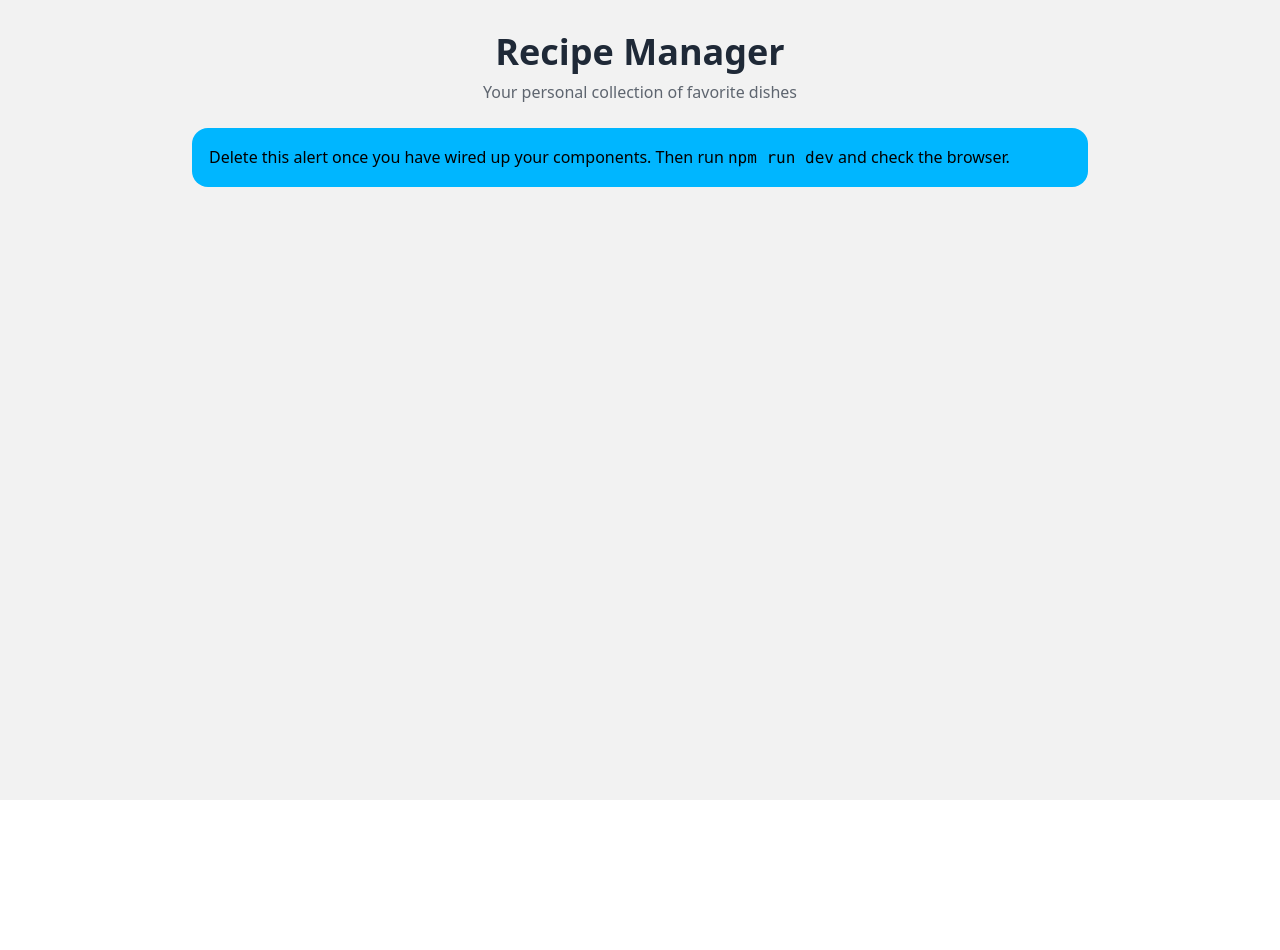
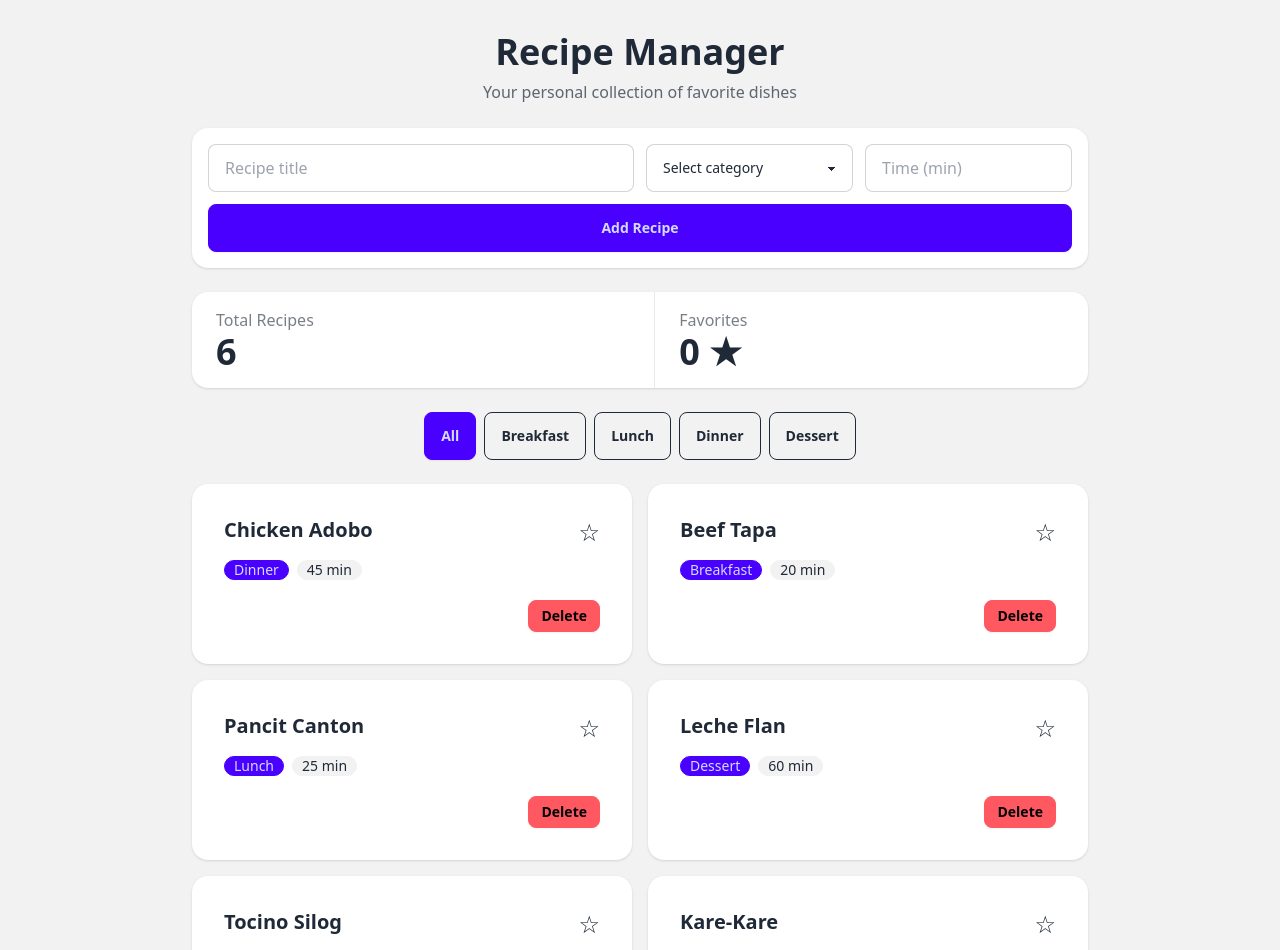
Before and after one commit to MarkAngeloDizon/recipe-manager, a React (Vite) app: page / in a window 1280 px wide. Shown: the top 950 px of the page. Before the commit the page ends 800 px from the top, so only its background shows below. Built offline with nearby package versions, Linux system fonts and the light colour scheme.

Commit message:
Two-stat display: total count and favorite count.

```diff
--- a/src/App.jsx
+++ b/src/App.jsx
@@ -1,9 +1,9 @@
-import { useState } from "react";
+import { useState, useEffect } from "react";
 // TODO: import your components once you build them
-// import RecipeForm from "./components/RecipeForm";
-// import CategoryFilter from "./components/CategoryFilter";
-// import RecipeList from "./components/RecipeList";
-// import SummaryBar from "./components/SummaryBar";
+import RecipeForm from "./components/RecipeForm";
+import CategoryFilter from "./components/CategoryFilter";
+import RecipeList from "./components/RecipeList";
+import SummaryBar from "./components/SummaryBar";
 
 const STARTER_RECIPES = [
   { id: 1, title: "Chicken Adobo", category: "Dinner", time: 45, favorite: false },
@@ -17,29 +17,64 @@
 export default function App() {
   // TODO 1: create the `recipes` state using STARTER_RECIPES as the initial value.
   //         Later, wrap it in the lazy initializer that reads from localStorage.
-  const [recipes, setRecipes] = useState(STARTER_RECIPES);
+  const [recipes, setRecipes] = useState(() => {
+    const savedRecipes = localStorage.getItem("recipes");
+    return savedRecipes ? JSON.parse(savedRecipes) : STARTER_RECIPES;
+  });
 
   // TODO 2: create the `filter` state, starting as "All".
   //         Later, wrap it in the lazy initializer that reads from localStorage.
+  const [filter, setFilter] = useState(() => {
+    const savedFilter = localStorage.getItem("filter");
+    return savedFilter || "All";
+  });
 
   // TODO 3: add useEffect to persist `recipes` to localStorage whenever it changes.
+  useEffect(() => {
+    localStorage.setItem("recipes", JSON.stringify(recipes));
+  }, [recipes]);
 
   // TODO 4: add useEffect to persist `filter` to localStorage whenever it changes.
+  useEffect(() => {
+    localStorage.setItem("filter", filter);
+  }, [filter]);
 
   // TODO 5: add useEffect to update `document.title` with the favorite count.
   //         Example format: `Recipes · 3 ★`
+  useEffect(() => {
+    const favoriteCount = recipes.filter((recipe) => recipe.favorite).length;
+    document.title = `Recipes · ${favoriteCount} ★`;
+  }, [recipes]);
 
   // TODO 6: write handleAdd(recipe) — adds a new recipe with a unique id (Date.now()).
   //         Use the spread operator, NOT .push().
+  const handleAdd = (recipe) => {
+    const newRecipe = { ...recipe, id: Date.now() };
+    setRecipes([...recipes, newRecipe]);
+  };
 
   // TODO 7: write handleToggleFavorite(id) — flips the `favorite` field of the matching recipe.
   //         Use .map() and spread; do NOT mutate the object directly.
+  const handleToggleFavorite = (id) => {
+    setRecipes(
+      recipes.map((recipe) =>
+        recipe.id === id ? { ...recipe, favorite: !recipe.favorite } : recipe
+      )
+    );
+  };
 
   // TODO 8: write handleDelete(id) — removes the recipe with that id.
   //         Use .filter().
+  const handleDelete = (id) => {
+    setRecipes(recipes.filter((recipe) => recipe.id !== id));
+  };
 
   // TODO 9: derive `visibleRecipes` in render — if filter === "All" show all,
   //         otherwise filter by category. Do NOT store this in state.
+  const visibleRecipes =
+    filter === "All"
+      ? recipes
+      : recipes.filter((recipe) => recipe.category === filter);
 
   return (
     <div className="min-h-screen bg-base-200 py-8 px-4">
@@ -52,21 +87,29 @@
         </header>
 
         {/* TODO: render <RecipeForm onAdd={handleAdd} /> */}
+        <RecipeForm onAdd={handleAdd} />
 
         {/* TODO: render <SummaryBar total={...} favorites={...} /> */}
+        <SummaryBar total={recipes.length} favorites={recipes.filter((recipe) => recipe.favorite).length} />
 
         {/* TODO: render <CategoryFilter activeFilter={filter} onFilterChange={setFilter} /> */}
+        <CategoryFilter activeFilter={filter} onFilterChange={setFilter} />
 
         {/* TODO: render <RecipeList recipes={visibleRecipes}
                                     onToggleFavorite={handleToggleFavorite}
                                     onDelete={handleDelete} /> */}
+        <RecipeList
+          recipes={visibleRecipes}
+          onToggleFavorite={handleToggleFavorite}
+          onDelete={handleDelete}
+        />
 
-        <div className="alert alert-info">
+        {/* <div className="alert alert-info">
           <span>
             Delete this alert once you have wired up your components. Then run{" "}
             <code className="font-mono">npm run dev</code> and check the browser.
           </span>
-        </div>
+        </div> */}
       </div>
     </div>
   );
```
